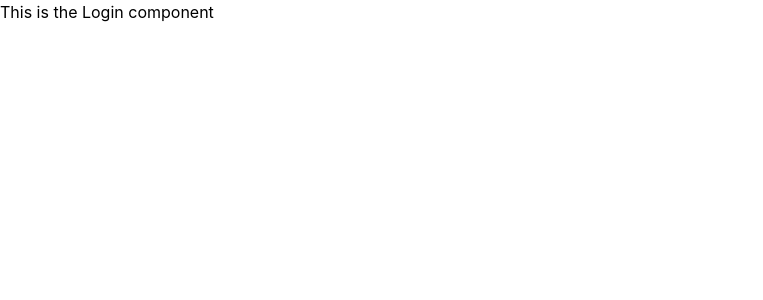
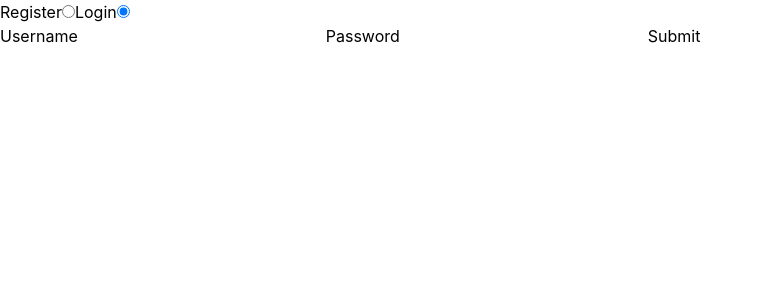
Before and after one commit to malvinamaria/webshop_frontend, a React (Create React App) app: page /login in a window 1280 px wide. Shown: the top 300 px of the page, without its empty margins (0-763 px from the left). Built offline with nearby package versions, Linux system fonts and the light colour scheme.

Commit message:
add login logic

```diff
--- a/src/components/AllWine.js
+++ b/src/components/AllWine.js
@@ -1,7 +1,9 @@
+/* eslint-disable no-undef */
 /* eslint-disable comma-dangle */
 /* eslint-disable max-len */
 import React, { useEffect } from 'react';
 import { useSelector, useDispatch } from 'react-redux';
+import { API_URL } from '../utils/urls';
 
 export const AllWine = () => {
   const wineItem = useSelector((store) => store.wines.items); // store.wines.items is the path to the items array in the store
@@ -17,7 +19,7 @@ export const AllWine = () => {
         'Content-Type': 'application/json',
       },
     };
-    fetch('http://localhost:8080/wines', options) // fetch is a function that sends a request to the API
+    fetch(API_URL('wines'), options) // fetch is a function that sends a request to the API
       // fetch('https://wine-bottles-api.herokuapp.com/wines', options)
       .then((res) => res.json()) // if the request is successful, we get a response and we convert it to json
       .then(
--- a/src/components/Login.js
+++ b/src/components/Login.js
@@ -1,5 +1,84 @@
-import React from 'react';
+/* eslint-disable react/jsx-closing-bracket-location */
+/* eslint-disable jsx-a11y/label-has-associated-control */
+/* eslint-disable comma-dangle */
+import React, { useEffect, useState } from 'react';
+import { useDispatch, useSelector } from 'react-redux';
+import { useNavigate } from 'react-router-dom';
+import { user } from 'reducers/user';
+import { API_URL } from 'utils/urls';
 
 export const Login = () => {
-  return <div>This is the Login component</div>;
+  const [username, setUsername] = useState('');
+  const [password, setPassword] = useState('');
+  const [mode, setMode] = useState('login');
+  const dispatch = useDispatch();
+  const navigate = useNavigate();
+  const accessToken = useSelector((store) => store.user.accessToken);
+  useEffect(() => {
+    if (accessToken) {
+      navigate('/');
+    }
+  }, [accessToken, navigate]);
+
+  const onFormSubmit = (event) => {
+    event.preventDefault();
+    const options = {
+      method: 'POST',
+      headers: {
+        'Content-Type': 'application/json',
+      },
+      body: JSON.stringify({ username, password }),
+    };
+    fetch(API_URL(mode), options)
+      .then((response) => response.json())
+      .then((data) => {
+        if (data.success) {
+          console.log(data);
+          dispatch(user.actions.setAccessToken(data.response.accessToken));
+          dispatch(user.actions.setUsername(data.response.username));
+          dispatch(user.actions.setUserId(data.response.id));
+          dispatch(user.actions.setError(null));
+        } else {
+          dispatch(user.actions.setAccessToken(null));
+          dispatch(user.actions.setUsername(null));
+          dispatch(user.actions.setUserId(null));
+          dispatch(user.actions.setError(data.response));
+        }
+      });
+  };
+  return (
+    <>
+      <label htmlFor="register">Register</label>
+      <input
+        type="radio"
+        id="register"
+        checked={mode === 'register'}
+        onChange={() => setMode('register')}
+      />
+      <label htmlFor="login">Login</label>
+      <input
+        type="radio"
+        id="login"
+        checked={mode === 'login'}
+        onChange={() => setMode('login')}
+      />
+      <form onSubmit={onFormSubmit}>
+        <label htmlFor="username">Username</label>
+        <input
+          type="text"
+          id="username"
+          value={username}
+          onChange={(e) => setUsername(e.target.value)}
+        />
+        <label htmlFor="password">Password</label>
+        <input
+          type="password"
+          id="password"
+          value={password}
+          onChange={(e) => setPassword(e.target.value)}
+        />
+        <button type="submit">Submit</button>
+      </form>
+    </>
+  );
 };
--- a/src/components/Main.js
+++ b/src/components/Main.js
@@ -1,7 +1,9 @@
+/* eslint-disable no-undef */
 /* eslint-disable comma-dangle */
 /* eslint-disable max-len */
 import React, { useEffect } from 'react';
 import { useSelector, useDispatch } from 'react-redux';
+import { API_URL } from '../utils/urls';
 
 export const Main = () => {
   // establish connection to the store items
@@ -18,7 +20,7 @@ export const Main = () => {
         'Content-Type': 'application/json',
       },
     };
-    fetch('http://localhost:8080/wines', options) // fetch is a function that sends a request to the API
+    fetch(API_URL('wines'), options) // fetch is a function that sends a request to the API
       // fetch('https://wine-bottles-api.herokuapp.com/wines', options)
       .then((res) => res.json()) // if the request is successful, we get a response and we convert it to json
       .then(
--- /dev/null
+++ b/src/utils/urls.js
@@ -0,0 +1,3 @@
+const BASE_URL = 'http://localhost:8080';
+
+export const API_URL = (slug) => `${BASE_URL}/${slug}`;
```
